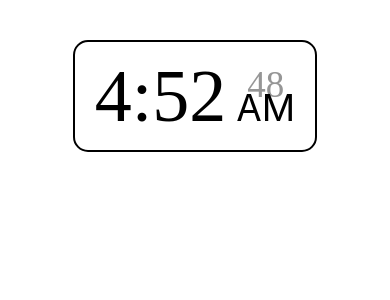
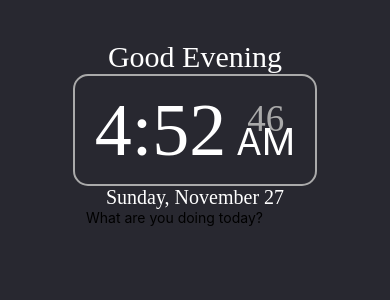
Before and after one commit to NathanCioppa/MyMobileApp, a React Native app: screen / in a window 390 px wide. Shown: the top 300 px of the page. Built offline with nearby package versions, Linux system fonts and the light colour scheme.

Commit message:
Its Laaaaaate
moved clock into its own component
todo component logs value of input

```diff
--- a/App.js
+++ b/App.js
@@ -1,24 +1,29 @@
 import React, { Component } from 'react';
 import { StatusBar } from 'expo-status-bar';
 import { StyleSheet, Text, View, Button, SafeAreaView, Image, Touch, TouchableOpacity, Platform } from 'react-native';
-
-//console.log('started')
+import Clock from './components/clock';
+import Todo from './components/todo';
 
 class App extends Component {
   state = {
     time: {
       date: new Date().toString(),
+      month: '',
+      day: '',
+      weekday: '',
       hour: new Date().getHours().toString(),
-      amPm: '',
+      amPm: '--',
       military: false,
       min: new Date().getMinutes().toString(),
-      sec: new Date().getSeconds().toString()
+      sec: new Date().getSeconds().toString(),
+      greeting: ''
     }
-   }
-
+  }
 
   componentDidMount() {
     const time = this.state.time
+    const week = ['Sunday', 'Monday', 'Tuesday', 'Wednesday', 'Thursday', 'Friday', 'Saturday']
+    const month = ['January', 'February', 'March', 'April', 'May', 'June', 'July', 'August', 'September', 'October', 'November', 'December']
 
     function getTime() {
       const hour = new Date().getHours()
@@ -30,6 +35,12 @@ class App extends Component {
       time.min = min < 10 ? '0' + min : min.toString()
       time.sec = sec < 10 ? '0' + sec : sec.toString()
       time.amPm = time.military ? '--' : hour < 12 ? 'AM' : 'PM'
+
+      time.weekday = week[new Date().getDay()]
+      time.month = month[new Date().getMonth()]
+      time.day = new Date().getDate()
+
+      time.greeting = hour < 6 ? 'Good Evening' : hour < 12 ? 'Good Morning' : hour < 18 ? 'Good Afternoon' : 'Good Evening'
     }
     getTime()
     this.setState({time})
@@ -49,38 +60,25 @@ class App extends Component {
 
   render() {
     return (
-      <View style={styles.container}>
+    <View style={styles.container}>
 
-        <TouchableOpacity onPress={this.handleClockPress}>
+      <StatusBar style="light" />
 
-        <Text style={{top: 25, alignSelf: 'center', paddingLeft: 10, paddingRight: 10}}>{this.militaryMessage}</Text>
+      <Text style={[styles.greeting, styles.fonts.ssm]}>{this.state.time.greeting}</Text>
 
-          <View style={styles.clock.container}>
+       <Clock
+       onPress={this.handleClockPress}
+       militaryMessage={this.militaryMessage}
+       hour={this.state.time.hour}
+       min={this.state.time.min}
+       sec={this.state.time.sec}
+       amPm={this.state.time.amPm}
+       weekday={this.state.time.weekday}
+       month={this.state.time.month}
+       day={this.state.time.day}
+       />
 
-            <Text style={[styles.clock, styles.fonts.ssl]}>
-              {this.state.time.hour + ':' + this.state.time.min}
-            </Text>
-
-            <View style={styles.clock.last}>
-
-              <View style={styles.clock.last.text.TOP}>
-                <Text style={[styles.clock.last.text, styles.fonts.ssl, styles.fonts.colors.pale]}>
-                  {this.state.time.sec}
-                </Text>
-              </View>
-
-              <View style={styles.clock.last.text.BOTTOM}>
-                <Text style={[styles.clock.last.text]}>
-                  {this.state.time.amPm}
-                </Text>
-              </View>
-
-            </View>
-
-          </View>
-       </TouchableOpacity>
-
-       <StatusBar style="auto" />
+       <Todo/>
 
     </View>
     );
@@ -91,46 +89,26 @@ const styles = StyleSheet.create({
 
   container: {
     flex: 1,
-    backgroundColor: 'white',
+    backgroundColor: 'rgb(40, 40, 48)',
+    padding: 20,
     paddingTop: 40,
     alignItems: 'center',
   },
 
-  clock: {
-    fontSize: 74,
-    paddingRight: 10,
+  greeting: {
+    fontSize: 30,
+    color: 'white'
+  },
 
-    container: {
-      backgroundColor: '',
-      padding: 10,
-      paddingLeft: 20,
-      paddingRight: 20,
-      borderWidth: 2,
-      borderRadius: 15,
-      flexDirection: 'row',
-      alignItems: 'center',
-      justifyContent: 'center'
-    },
-    last: {
-      alignItems: 'center',
-      text: {
-        fontSize: 37,
-        TOP: {
-          top: 11,
-        },
-        BOTTOM: {
-          top: -10
-        }
-      }
-    }
-  },
   fonts: {
     mono: {fontFamily: 'monospace'},
     ssl: {fontFamily: 'sans-serif-light'},
+    ssc: {fontFamily: 'sans-serif-condensed'},
+    ssm: {fontFamily: 'sans-serif-medium'},
+    serif: {fontFamily: 'serif'},
 
     colors: {
-      red: {color: 'red'},
-      pale: {color: "rgb(150,150,150)"}
+      pale: {color: "rgb(170,170,170)"}
     }
   }
 });
--- /dev/null
+++ b/colors.css
@@ -0,0 +1,3 @@
+#color {
+    background-color: rgb(40, 41, 48);
+}
--- /dev/null
+++ b/components/clock.jsx
@@ -0,0 +1,107 @@
+import React, { Component } from 'react';
+import { StyleSheet, Text, View, Button, Image, TouchableOpacity, Platform } from 'react-native';
+
+class Clock extends Component {
+    render() {
+        return (
+        <View>
+            <TouchableOpacity onPress={this.props.onPress}>
+
+                <Text style={[styles.clock.military, styles.fonts.colors.pale]}>
+                    {this.props.militaryMessage}
+                </Text>
+
+                <View style={styles.clock.container}>
+
+                    <Text style={[styles.clock, styles.fonts.ssl]}>
+                      {this.props.hour + ':' + this.props.min}
+                    </Text>
+
+                    <View style={styles.clock.last}>
+
+                        <View style={styles.clock.last.text.TOP}>
+                         <Text style={[styles.clock.last.text, styles.fonts.ssl, styles.fonts.colors.pale]}>
+                             {this.props.sec}
+                         </Text>
+                         </View>
+
+                        <View style={styles.clock.last.text.BOTTOM}>
+                            <Text style={[styles.clock.last.text]}>
+                            {this.props.amPm}
+                            </Text>
+                        </View>
+
+                    </View>
+
+                </View>
+
+            </TouchableOpacity>
+
+            <Text style={[styles.fonts.ssc, styles.clock.day]}>
+                {this.props.weekday + ', ' + this.props.month + ' ' + this.props.day}
+
+            </Text>
+
+        </View>
+        );
+    }
+}
+
+const styles = StyleSheet.create({
+    clock: {
+        fontSize: 74,
+        color: 'white',
+        paddingRight: 10,
+
+        container: {
+          backgroundColor: '',
+          padding: 10,
+          paddingLeft: 20,
+          paddingRight: 20,
+          borderWidth: 2,
+          borderRadius: 15,
+          borderColor: "rgb(170,170,170)",
+          flexDirection: 'row',
+          alignItems: 'center',
+          justifyContent: 'center'
+        },
+        military: {
+          top: 25,
+          alignSelf: 'center',
+          paddingLeft: 10,
+          paddingRight: 10
+        },
+        last: {
+          alignItems: 'center',
+          text: {
+            fontSize: 37,
+            color: 'white',
+            TOP: {
+              top: 11,
+            },
+            BOTTOM: {
+              top: -10
+            }
+          }
+        },
+        day: {
+          alignSelf: 'center',
+          fontSize: 20,
+          color: 'white'
+        }
+      },
+
+      fonts: {
+        mono: {fontFamily: 'monospace'},
+        ssl: {fontFamily: 'sans-serif-light'},
+        ssc: {fontFamily: 'sans-serif-condensed'},
+        ssm: {fontFamily: 'sans-serif-medium'},
+        serif: {fontFamily: 'serif'},
+
+        colors: {
+          pale: {color: "rgb(170,170,170)"}
+        }
+      }
+})
+
+export default Clock;
--- /dev/null
+++ b/components/todo.jsx
@@ -0,0 +1,22 @@
+import React, { Component } from 'react';
+import { StyleSheet, Text, View, Button, SafeAreaView, Image, Touch, TouchableOpacity, Platform, TextInput } from 'react-native';
+
+class Todo extends Component {
+
+    constructor() {
+        super()
+        this.state={inputValue: ''}
+    }
+
+ handleSubmit = () => {
+    const value = this.state.inputValue
+    console.log(value)
+ }
+    render() {
+        return (
+            <TextInput onChangeText={inputValue => this.setState({inputValue})} onSubmitEditing={this.handleSubmit} placeholder='What are you doing today?'/>
+        );
+    }
+}
+
+export default Todo;
```
